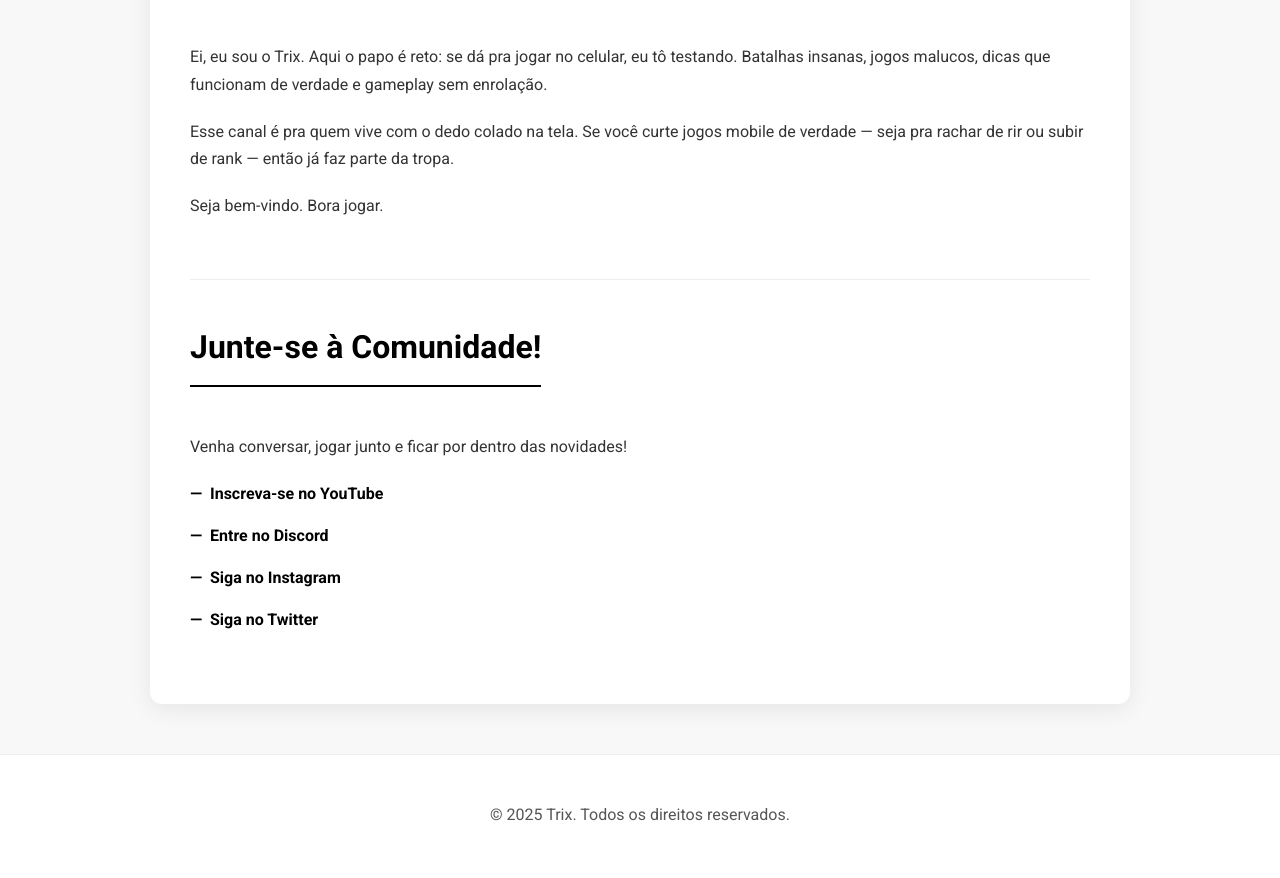
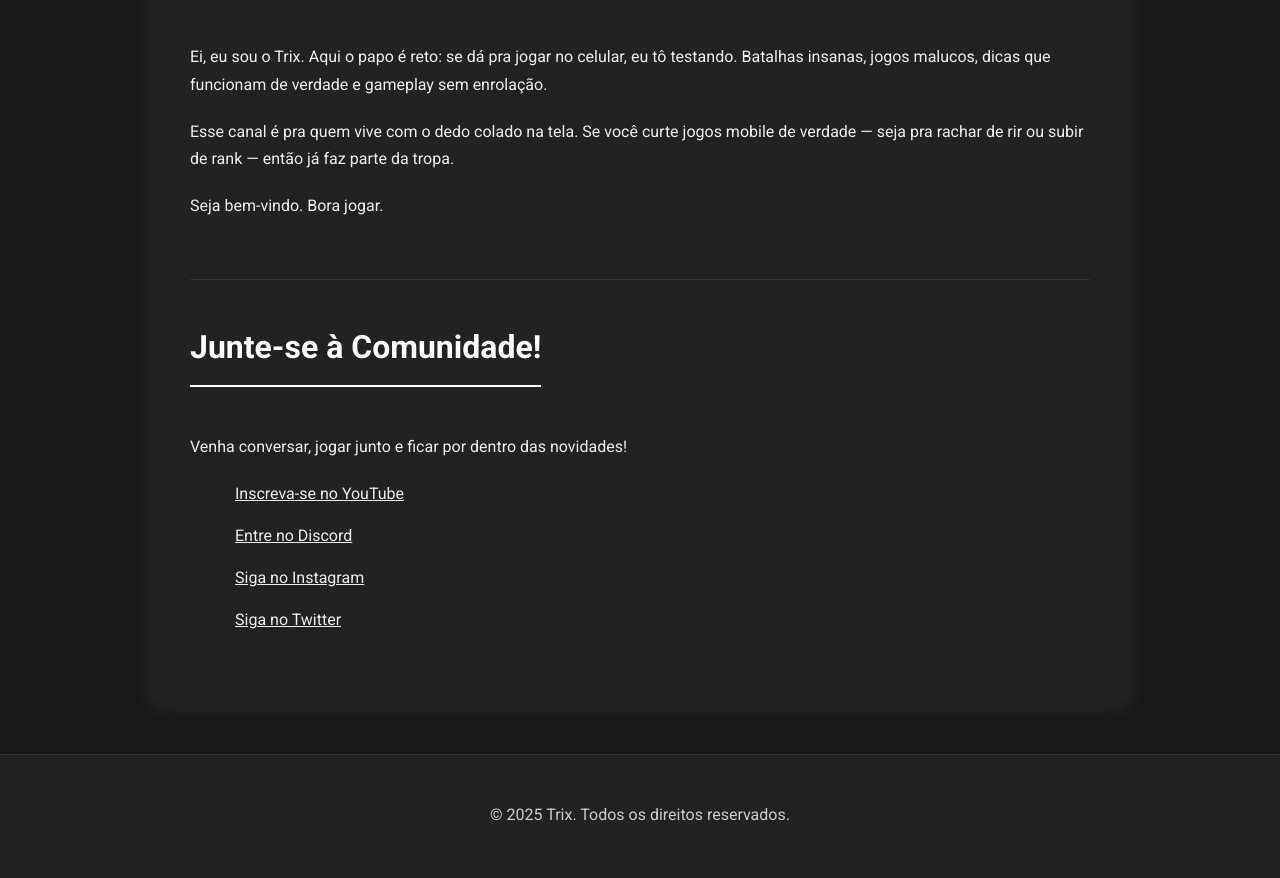
Before and after one commit to trixnevida/TrixZone, a plain HTML site: page index.html in a window 1280 px wide. Shown: the part 397-1275 px from the top of the page. Drawn offline with Linux system fonts and the light colour scheme.

Commit message:
Update index.html

```diff
--- a/index.html
+++ b/index.html
@@ -3,130 +3,182 @@
 <head>
     <meta charset="UTF-8">
     <meta name="viewport" content="width=device-width, initial-scale=1.0">
-    <title>Trixzone</title> <link href="https://fonts.googleapis.com/css2?family=Roboto:wght@300;400;700&display=swap" rel="stylesheet">
+    <title>Trixzone</title>
+
+    <link href="https://fonts.googleapis.com/css2?family=Roboto:wght@300;400;700&display=swap" rel="stylesheet">
 
     <style>
         body {
-            font-family: 'Roboto', sans-serif; /* Use Roboto as the primary font */
-            background-color: #f8f8f8; /* Very light gray background for subtle contrast */
-            color: #333; /* Dark gray text for good readability */
+            font-family: 'Roboto', sans-serif;
+            background-color: #181818; /* Fundo preto ou cinza bem escuro */
+            color: #eee; /* Texto cinza claro */
             margin: 0;
             padding: 0;
-            line-height: 1.7; /* Increased line spacing for better readability */
-            -webkit-font-smoothing: antialiased; /* Improve font rendering on webkit browsers */
-            -moz-osx-font-smoothing: grayscale; /* Improve font rendering on firefox */
+            line-height: 1.7;
+            -webkit-font-smoothing: antialiased;
+            -moz-osx-font-smoothing: grayscale;
         }
 
         header {
             text-align: center;
-            background-color: #fff; /* White background for header */
-            padding: 40px 20px; /* More vertical padding */
-            border-bottom: 1px solid #eee; /* Light gray bottom border */
+            background-color: #222; /* Fundo cinza escuro para o cabeçalho */
+            padding: 40px 20px;
+            border-bottom: 1px solid #333; /* Borda mais escura */
             position: relative;
             z-index: 1;
         }
 
         header h1 {
-            color: #000; /* Black title */
+            color: #fff; /* Título branco */
             margin: 0 0 10px 0;
-            font-size: 3em; /* Larger title */
-            font-weight: 700; /* Bold font weight */
-            letter-spacing: -1px; /* Slight negative letter spacing for tighter look */
+            font-size: 3em;
+            font-weight: 700;
+            letter-spacing: -1px;
         }
 
         header p {
             margin: 0;
-            color: #555; /* Medium gray subtitle */
-            font-size: 1.3em; /* Slightly larger subtitle */
-            font-weight: 300; /* Lighter font weight */
+            color: #ccc; /* Subtítulo cinza claro */
+            font-size: 1.3em;
+            font-weight: 300;
         }
 
         main {
-            max-width: 900px; /* Slightly wider main content area */
-            margin: 40px auto; /* More margin top/bottom, auto centers the block */
-            padding: 40px; /* Increased internal padding */
-            background-color: #fff; /* White background for main content */
-            box-shadow: 0 5px 25px rgba(0, 0, 0, 0.08); /* Soft and slightly more pronounced shadow */
-            border-radius: 12px; /* More rounded corners */
+            max-width: 900px;
+            margin: 40px auto;
+            padding: 40px;
+            background-color: #222; /* Fundo cinza escuro para o conteúdo principal */
+            box-shadow: 0 5px 25px rgba(255, 255, 255, 0.08); /* Sombra clara com baixa opacidade */
+            border-radius: 12px;
             position: relative;
             z-index: 1;
         }
 
         section {
-            padding: 40px 0; /* More vertical padding for sections */
-            border-bottom: 1px solid #eee; /* Light gray separator between sections */
+            padding: 40px 0;
+            border-bottom: 1px solid #333; /* Borda mais escura entre seções */
         }
 
-        /* Remove bottom border from the last section within main */
         main section:last-of-type {
             border-bottom: none;
-            padding-bottom: 10px; /* Adjust padding for the last section */
+            padding-bottom: 10px;
         }
 
         section h2 {
-            color: #000; /* Black section titles */
+            color: #fff; /* Títulos de seção brancos */
             margin-top: 0;
-            border-bottom: 2px solid #000; /* Black underline */
-            padding-bottom: 10px; /* Padding below the title underline */
-            margin-bottom: 30px; /* More space below the title */
-            font-size: 2em; /* Larger section title font size */
-            font-weight: 700; /* Bold font weight for titles */
-            display: inline-block; /* Ensures the underline only goes under the text */
+            border-bottom: 2px solid #fff; /* Sublinhado branco */
+            padding-bottom: 10px;
+            margin-bottom: 30px;
+            font-size: 2em;
+            font-weight: 700;
+            display: inline-block;
         }
 
         p {
-            margin-bottom: 20px; /* Add space below paragraphs */
+            margin-bottom: 20px;
         }
 
-        ul {
-            list-style: none; /* Remove default bullet points */
+        /* Styling for the social media list */
+        #comunidade ul {
+            list-style: none;
             padding: 0;
-            margin-bottom: 20px; /* Space after the list */
+            margin-bottom: 20px;
         }
 
-        li {
-            margin-bottom: 15px; /* Space between list items */
-            padding-left: 20px; /* Add left padding for custom marker */
-            position: relative; /* Needed for absolute positioning of the marker */
+        #comunidade li {
+            margin-bottom: 15px;
+            padding-left: 35px; /* Space for the icon */
+            position: relative;
+            min-height: 24px; /* Ensures enough height for the icon */
+            display: flex; /* Use flexbox for vertical alignment */
+            align-items: center; /* Vertically centers the icon and text */
         }
 
-        li:before {
-            content: '—'; /* Use a dash as a custom list marker */
+        /* Style for the icon pseudo-element */
+        #comunidade li::before {
+            content: '';
             position: absolute;
             left: 0;
-            color: #000; /* Black marker color */
-            font-weight: bold;
+            top: 50%;
+            transform: translateY(-50%);
+            width: 24px; /* Icon size */
+            height: 24px;
+            background-size: contain;
+            background-repeat: no-repeat;
+            background-position: center center;
+            /* NOTE: You need to use WHITE versions of the logos here */
         }
 
-        a {
-            color: #000; /* Black link text */
-            text-decoration: none; /* Remove default underline */
-            font-weight: 700; /* Bold font weight for links */
-            transition: color 0.3s ease; /* Smooth color transition on hover */
+        /* --- Insert WHITE Logo Images Here --- */
+
+        /* YouTube Icon (White) */
+        #comunidade li:nth-child(1)::before {
+            /* Option 1: URL to your white YouTube logo */
+            /* background-image: url('path/to/your/youtube-white-logo.png'); */
+
+            /* Option 2: Base64 data for your white YouTube logo */
+             background-image: url('PASTE_YOUR_WHITE_YOUTUBE_LOGO_BASE64_HERE');
         }
 
-        a:hover {
-            color: #555; /* Darker gray on hover */
-            text-decoration: underline; /* Add underline on hover */
+        /* Discord Icon (White) */
+        #comunidade li:nth-child(2)::before {
+             /* Option 1: URL to your white Discord logo */
+            /* background-image: url('path/to/your/discord-white-logo.png'); */
+
+            /* Option 2: Base64 data for your white Discord logo */
+             background-image: url('PASTE_YOUR_WHITE_DISCORD_LOGO_BASE64_HERE');
+        }
+
+        /* Instagram Icon (White) */
+        #comunidade li:nth-child(3)::before {
+            /* Option 1: URL to your white Instagram logo */
+            /* background-image: url('path/to/your/instagram-white-logo.png'); */
+
+            /* Option 2: Base64 data for your white Instagram logo */
+             background-image: url('PASTE_YOUR_WHITE_INSTAGRAM_LOGO_BASE64_HERE');
+        }
+
+        /* Twitter Icon (or X icon - White) */
+        #comunidade li:nth-child(4)::before {
+             /* Option 1: URL to your white Twitter/X logo */
+            /* background-image: url('path/to/your/twitter-x-white-logo.png'); */
+
+            /* Option 2: Base64 data for your white Twitter/X logo */
+             background-image: url('PASTE_YOUR_WHITE_TWITTER_X_LOGO_BASE64_HERE');
+        }
+
+        /* --- End Logo Image Insertion --- */
+
+
+        #comunidade li a { /* Style the link text next to the icon */
+            margin-left: 10px;
+            font-weight: 400;
+            color: #eee; /* Cor do texto do link clara */
+        }
+
+        #comunidade li a:hover {
+             color: #fff; /* Texto do link branco no hover */
+             text-decoration: underline;
         }
 
         footer {
             text-align: center;
-            margin-top: 50px; /* More space above the footer */
-            padding: 30px 0; /* More vertical padding */
-            border-top: 1px solid #eee; /* Light gray top border */
-            font-size: 1em; /* Slightly larger footer text */
-            color: #555; /* Medium gray text */
-            background-color: #fff; /* White background for footer */
+            margin-top: 50px;
+            padding: 30px 0;
+            border-top: 1px solid #333; /* Borda mais escura */
+            font-size: 1em;
+            color: #ccc; /* Texto do rodapé cinza claro */
+            background-color: #222; /* Fundo cinza escuro para o rodapé */
             position: relative;
             z-index: 1;
         }
 
-        /* Responsive adjustments for smaller screens */
+        /* Responsive adjustments */
         @media (max-width: 768px) {
             header h1 {
                 font-size: 2em;
-                letter-spacing: 0; /* Remove negative letter spacing on small screens */
+                letter-spacing: 0;
             }
 
             header p {
@@ -134,7 +186,7 @@
             }
 
             main {
-                margin: 20px; /* Adjust margin on smaller screens */
+                margin: 20px;
                 padding: 20px;
             }
 
@@ -149,12 +201,17 @@
 
             li {
                 margin-bottom: 10px;
-                padding-left: 15px;
+                padding-left: 30px;
             }
 
-             li:before {
-                left: 0; /* Ensure marker is at the left */
+             li::before {
+                width: 20px;
+                height: 20px;
              }
+
+            #comunidade li a {
+                margin-left: 8px;
+            }
 
             footer {
                 margin-top: 30px;
@@ -167,7 +224,8 @@
 <body>
 
     <header>
-        <h1>Trixzone</h1> <p>Se é mobile, é aqui.</p>
+        <h1>Trixzone</h1>
+        <p>Se é mobile, é aqui.</p>
     </header>
 
     <main>
@@ -187,7 +245,7 @@
             <p>Venha conversar, jogar junto e ficar por dentro das novidades!</p>
             <ul>
                 <li><a href="Https://www.youtube.com/@trixnevida?sub_confirmation=1" target="_blank">Inscreva-se no YouTube</a></li>
-                <li><a href="https://discord.gg/PKbzKzcByh" target="_blank">Entre no Discord</a></li>
+                <li><a href="https://discord.gg/PKbzzcByh" target="_blank">Entre no Discord</a></li>
                 <li><a href="https://www.instagram.com/trixgame?igsh=aHdrN2RtY3NjaTQ0" target="_blank">Siga no Instagram</a></li>
                 <li><a href="https://x.com/trixnevida" target="_blank">Siga no Twitter</a></li>
             </ul>
```
